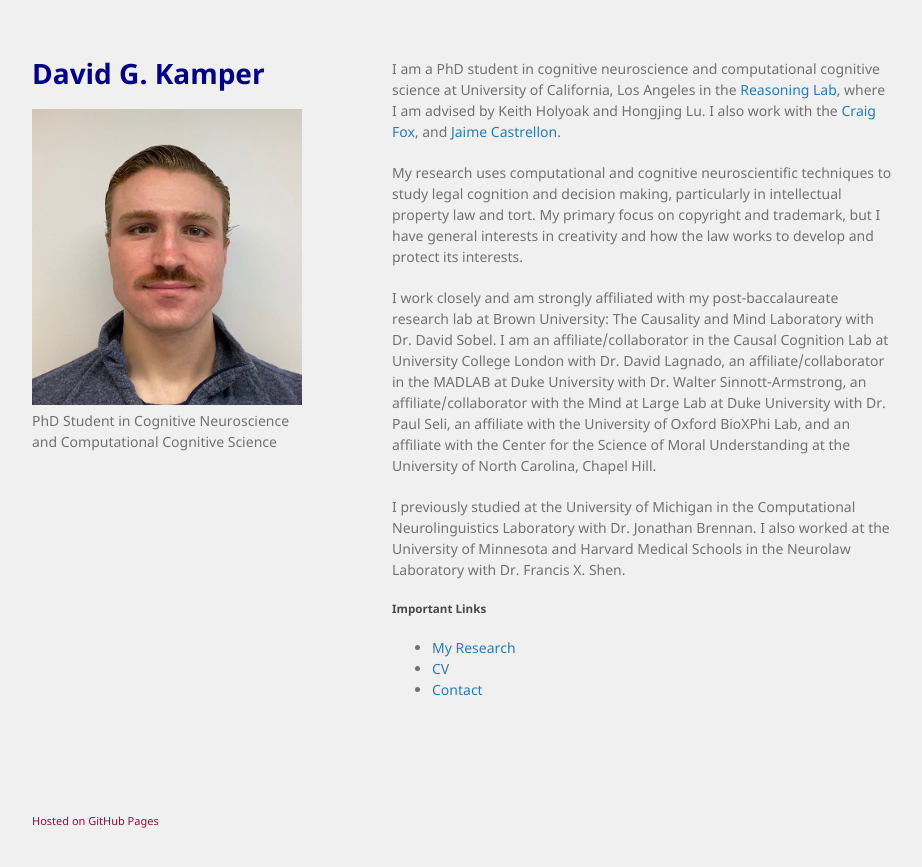
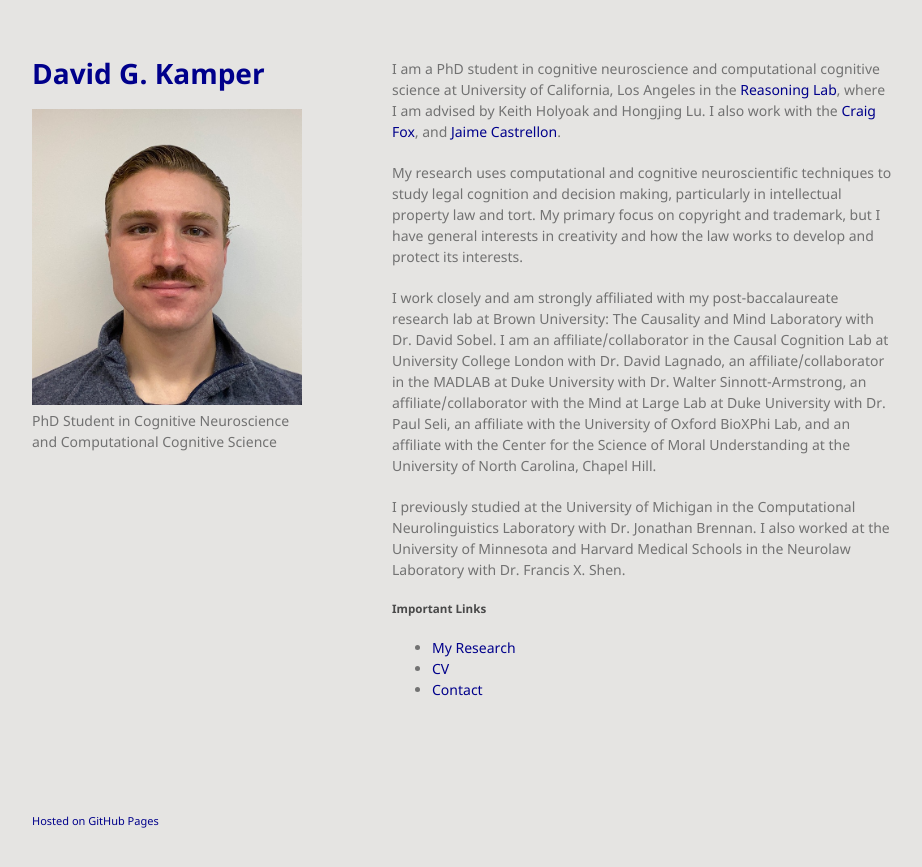
Before and after one commit to dgkamper/dgkamper.github.io, a Jekyll site: the page built from index.md, in a window 1280 px wide. Shown: the top 867 px of the page, without its empty margins (178-1100 px from the left). Built offline with Jekyll 4.4.1, drawn with Linux system fonts in a browser that asks for light colours.

Commit message:
Update style.scss

```diff
--- a/assets/css/style.scss
+++ b/assets/css/style.scss
@@ -10,10 +10,20 @@ header h1 a {
 
 /* Change the background color of the body */
 body {
-  background-color: #f0f0f0; /* Light grey color */
+  background-color: #E5E4E2; /* Light grey color */
 }
 
 /* Change the color of the footer text */
 footer p {
+  color: #00008b; /* Dark red color */
+}
+
+/* Change the color of all links */
+a {
+  color: #00008b; /* Dark blue color */
+}
+
+/* Optional: Change the color of links when hovered */
+a:hover {
   color: #900C3F; /* Dark green color */
 }
```
